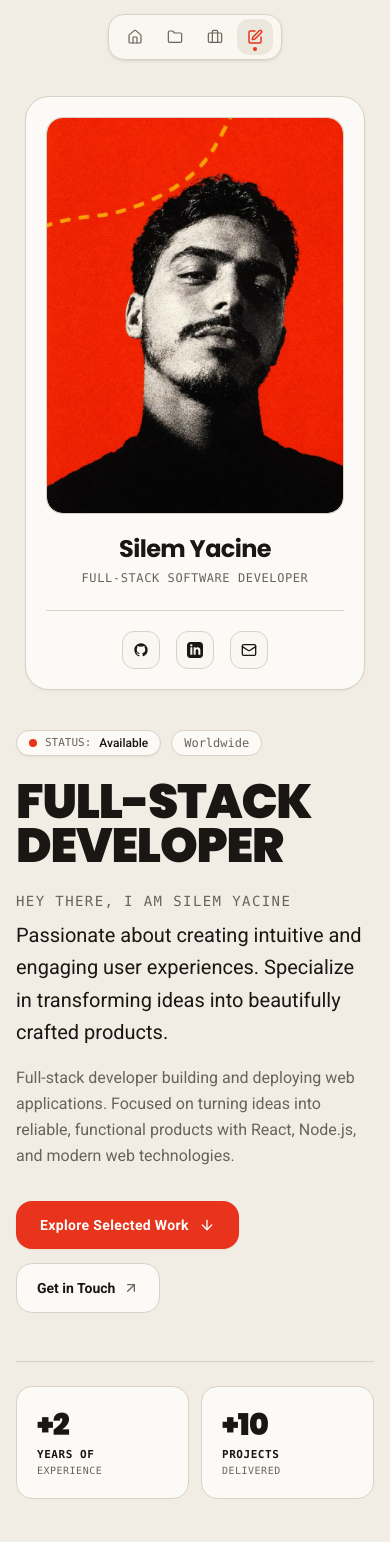
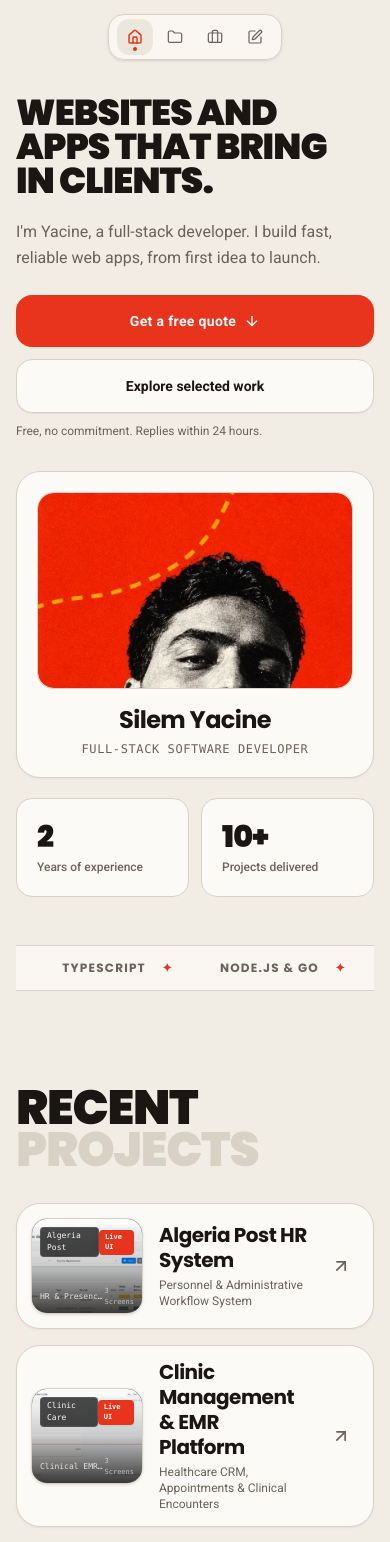
Before and after one commit to enicays/portfolio_0.1, a Next.js app: page / in a window 390 px wide. Shown: the top 1542 px of the page. Built offline with nearby package versions, Linux system fonts and the light colour scheme.

Commit message:
feat(hero): align mobile hero layout to revised headline, CTAs, photo card, and clean stats

```diff
--- a/src/app/page.tsx
+++ b/src/app/page.tsx
@@ -22,7 +22,7 @@ export default function Home() {
         <div className="max-w-7xl mx-auto px-4 sm:px-6 lg:px-8 pt-24 sm:pt-28 lg:pt-36 pb-12">
           <div className="flex flex-col lg:flex-row items-start gap-10 xl:gap-14">
             {/* Sticky Profile Card on Desktop */}
-            <div className="w-full lg:w-[340px] shrink-0 lg:sticky lg:top-24 lg:self-start z-30">
+            <div className="hidden lg:block lg:w-[340px] shrink-0 lg:sticky lg:top-24 lg:self-start z-30">
               <ProfileCard />
             </div>
 
--- a/src/components/Hero.tsx
+++ b/src/components/Hero.tsx
@@ -1,8 +1,9 @@
 "use client";
 
 import React from "react";
+import Image from "next/image";
 import { portfolioData } from "@/data/portfolioData";
-import { ArrowDown, ArrowUpRight } from "lucide-react";
+import { ArrowDown } from "lucide-react";
 import { motion } from "framer-motion";
 
 export default function Hero() {
@@ -19,115 +20,121 @@ export default function Hero() {
   return (
     <section id="hero" className="relative pt-0 pb-12 lg:pb-16 scroll-mt-28">
       <div className="w-full relative z-10">
-        {/* Top Status & Location Badge */}
+        {/* Main Value Proposition Headline */}
+        <motion.div
+          initial={{ opacity: 0, y: 20 }}
+          animate={{ opacity: 1, y: 0 }}
+          transition={{ duration: 0.6, ease: [0.21, 0.47, 0.32, 0.98] }}
+          className="mb-5 sm:mb-6 select-none"
+        >
+          <h1 className="font-display font-black text-4xl sm:text-6xl md:text-7xl lg:text-[5rem] xl:text-[5.6rem] tracking-tight leading-[0.95] sm:leading-[0.92] text-[#1A1614] uppercase">
+            <span className="block">WEBSITES AND</span>
+            <span className="block">APPS THAT BRING</span>
+            <span className="block">IN CLIENTS.</span>
+          </h1>
+        </motion.div>
+
+        {/* Intro Subtitle */}
         <motion.div
           initial={{ opacity: 0, y: 16 }}
           animate={{ opacity: 1, y: 0 }}
-          transition={{ duration: 0.5, ease: [0.21, 0.47, 0.32, 0.98] }}
-          className="flex flex-wrap items-center gap-2.5 mb-6"
+          transition={{ duration: 0.55, delay: 0.08, ease: [0.21, 0.47, 0.32, 0.98] }}
+          className="max-w-2xl mb-6 sm:mb-8"
         >
-          <div className="inline-flex items-center gap-2 px-3 py-1 rounded-full bg-[#FCFAF7] border border-[#D9D1C5] text-xs shadow-xs">
-            <span className="flex h-2 w-2 rounded-full bg-[#E8341C]" />
-            <span className="font-mono text-[11px] text-[#6B625A] uppercase">STATUS:</span>
-            <span className="text-[#1A1614] font-medium">{personal.status}</span>
-          </div>
-
-          <div className="inline-flex items-center gap-1.5 px-3 py-1 rounded-full bg-[#FCFAF7] border border-[#D9D1C5] text-xs font-mono text-[#6B625A]">
-            <span>{personal.location}</span>
-          </div>
-        </motion.div>
-
-        {/* Display Role Heading (Solid near-black typography - no split colors) */}
-        <motion.div
-          initial={{ opacity: 0, y: 20 }}
-          animate={{ opacity: 1, y: 0 }}
-          transition={{ duration: 0.6, delay: 0.08, ease: [0.21, 0.47, 0.32, 0.98] }}
-          className="mb-6 lg:mb-8 select-none"
-        >
-          <h1 className="font-display font-black text-5xl sm:text-7xl md:text-8xl lg:text-[7.2rem] tracking-tight leading-[0.9] text-[#1A1614] uppercase">
-            <span className="block">{personal.displayTitleLine1}</span>
-            <span className="block">{personal.displayTitleLine2}</span>
-          </h1>
-        </motion.div>
-
-        {/* Introduction & Tagline */}
-        <motion.div
-          initial={{ opacity: 0, y: 18 }}
-          animate={{ opacity: 1, y: 0 }}
-          transition={{ duration: 0.55, delay: 0.16, ease: [0.21, 0.47, 0.32, 0.98] }}
-          className="max-w-3xl mb-4"
-        >
-          <p className="text-sm font-mono tracking-widest text-[#6B625A] uppercase mb-2">
-            Hey there, I am {personal.name}
-          </p>
-          <p className="text-xl sm:text-2xl lg:text-3xl font-normal text-[#1A1614] leading-relaxed">
-            {personal.tagline}
+          <p className="text-base sm:text-lg text-[#6B625A] font-normal leading-relaxed">
+            I&apos;m Yacine, a full-stack developer. I build fast, reliable web apps, from first idea to launch.
           </p>
         </motion.div>
 
-        {/* Bio paragraph & Action Buttons */}
+        {/* Primary CTAs & Microcopy */}
         <motion.div
-          initial={{ opacity: 0, y: 18 }}
+          initial={{ opacity: 0, y: 16 }}
           animate={{ opacity: 1, y: 0 }}
-          transition={{ duration: 0.55, delay: 0.22, ease: [0.21, 0.47, 0.32, 0.98] }}
-          className="grid grid-cols-1 lg:grid-cols-12 gap-8 items-end mb-12 lg:mb-16"
+          transition={{ duration: 0.55, delay: 0.16, ease: [0.21, 0.47, 0.32, 0.98] }}
+          className="mb-8 lg:mb-10"
         >
-          <div className="lg:col-span-7">
-            <p className="text-base sm:text-lg text-[#6B625A] font-normal leading-relaxed max-w-2xl">
-              {personal.bio}
-            </p>
-          </div>
-
-          <div className="lg:col-span-5 flex flex-wrap items-center gap-3.5 lg:justify-end">
+          <div className="flex flex-col sm:flex-row items-stretch sm:items-center gap-3 sm:gap-4 mb-2.5 max-w-md">
             <button
               type="button"
-              onClick={() => handleScrollTo("projects")}
-              className="group flex items-center gap-2.5 px-6 py-3.5 rounded-2xl bg-[#E8341C] text-white font-bold text-sm tracking-wide transition-all duration-200 hover:brightness-105 active:scale-95 cursor-pointer shadow-xs"
+              onClick={() => handleScrollTo("contact")}
+              className="flex items-center justify-center gap-2 px-6 py-4 rounded-2xl bg-[#E8341C] text-white font-bold text-sm tracking-wide transition-all duration-150 hover:brightness-105 active:scale-[0.98] cursor-pointer shadow-xs"
             >
-              <span>Explore Selected Work</span>
-              <ArrowDown className="w-4 h-4 transition-transform duration-200 group-hover:translate-y-0.5" />
+              <span>Get a free quote</span>
+              <ArrowDown className="w-4 h-4" />
             </button>
 
             <button
               type="button"
-              onClick={() => handleScrollTo("contact")}
-              className="group flex items-center gap-2 px-5 py-3.5 rounded-2xl bg-[#FCFAF7] border border-[#D9D1C5] text-[#1A1614] font-semibold text-sm hover:border-[#1A1614] transition-all duration-150 active:scale-95 cursor-pointer"
+              onClick={() => handleScrollTo("projects")}
+              className="flex items-center justify-center gap-2 px-6 py-4 rounded-2xl bg-[#FCFAF7] border border-[#D9D1C5] text-[#1A1614] font-semibold text-sm hover:border-[#1A1614] transition-all duration-150 active:scale-[0.98] cursor-pointer shadow-2xs"
             >
-              <span>Get in Touch</span>
-              <ArrowUpRight className="w-4 h-4 text-[#6B625A] group-hover:text-[#1A1614] group-hover:translate-x-0.5 group-hover:-translate-y-0.5 transition-all" />
+              <span>Explore selected work</span>
             </button>
+          </div>
+
+          <p className="text-xs text-[#6B625A]">
+            Free, no commitment. Replies within 24 hours.
+          </p>
+        </motion.div>
+
+        {/* Mobile Photo Card (Rendered here on mobile right after CTAs, hidden on desktop where sidebar is sticky) */}
+        <motion.div
+          initial={{ opacity: 0, y: 20 }}
+          animate={{ opacity: 1, y: 0 }}
+          transition={{ duration: 0.55, delay: 0.22, ease: [0.21, 0.47, 0.32, 0.98] }}
+          className="block lg:hidden mb-4"
+        >
+          <div className="rounded-3xl bg-[#FCFAF7] border border-[#D9D1C5] p-5 shadow-xs">
+            <div className="relative w-full aspect-[16/10] rounded-2xl overflow-hidden bg-[#EAE3D6] border border-[#D9D1C5] mb-4">
+              <Image
+                src={personal.avatarUrl || "/profile.webp"}
+                alt={personal.name}
+                fill
+                priority
+                sizes="(max-width: 640px) 100vw, 400px"
+                quality={85}
+                className="object-cover object-top rounded-2xl"
+              />
+            </div>
+            <h2 className="font-display font-bold text-2xl text-[#1A1614] text-center tracking-tight leading-tight">
+              {personal.name}
+            </h2>
+            <p className="text-xs font-mono font-medium tracking-wider text-[#6B625A] uppercase text-center mt-1.5">
+              {personal.headlineRole}
+            </p>
           </div>
         </motion.div>
 
-        {/* Metrics Row */}
+        {/* Metrics / Stats Row */}
         <motion.div
           initial={{ opacity: 0, y: 20 }}
           whileInView={{ opacity: 1, y: 0 }}
           viewport={{ once: true, margin: "-40px" }}
           transition={{ duration: 0.55, ease: [0.21, 0.47, 0.32, 0.98] }}
-          className="grid grid-cols-2 gap-3 sm:gap-4 max-w-md pt-6 border-t border-[#D9D1C5]"
+          className="grid grid-cols-2 gap-3 sm:gap-4 max-w-md pt-1"
         >
-          {personal.stats.map((stat, idx) => (
-            <div
-              key={idx}
-              className="p-5 rounded-2xl bg-[#FCFAF7] border border-[#D9D1C5] transition-all duration-150"
-            >
-              <div className="font-display font-black text-3xl sm:text-4xl text-[#1A1614] tracking-tight mb-1">
-                {stat.value}
-              </div>
-              <div className="text-[11px] font-mono font-bold tracking-wider text-[#1A1614] uppercase">
-                {stat.label}
-              </div>
-              <div className="text-[10px] font-mono tracking-wider text-[#6B625A] uppercase">
-                {stat.sublabel}
-              </div>
+          <div className="p-5 rounded-2xl bg-[#FCFAF7] border border-[#D9D1C5]">
+            <div className="font-display font-black text-3xl sm:text-4xl text-[#1A1614] tracking-tight mb-1">
+              2
             </div>
-          ))}
+            <div className="text-xs sm:text-sm text-[#6B625A] font-medium leading-snug">
+              Years of experience
+            </div>
+          </div>
+
+          <div className="p-5 rounded-2xl bg-[#FCFAF7] border border-[#D9D1C5]">
+            <div className="font-display font-black text-3xl sm:text-4xl text-[#1A1614] tracking-tight mb-1">
+              10+
+            </div>
+            <div className="text-xs sm:text-sm text-[#6B625A] font-medium leading-snug">
+              Projects delivered
+            </div>
+          </div>
         </motion.div>
       </div>
 
       {/* Editorial Marquee Ticker */}
-      <div className="w-full mt-14 lg:mt-20 py-3.5 bg-[#FAF7F2] border-y border-[#D9D1C5] overflow-hidden select-none">
+      <div className="w-full mt-12 lg:mt-16 py-3.5 bg-[#FAF7F2] border-y border-[#D9D1C5] overflow-hidden select-none">
         <div className="animate-marquee flex items-center whitespace-nowrap">
           {marqueeItems.concat(marqueeItems).map((item, idx) => (
             <div key={idx} className="flex items-center mx-4 group cursor-default">
```
